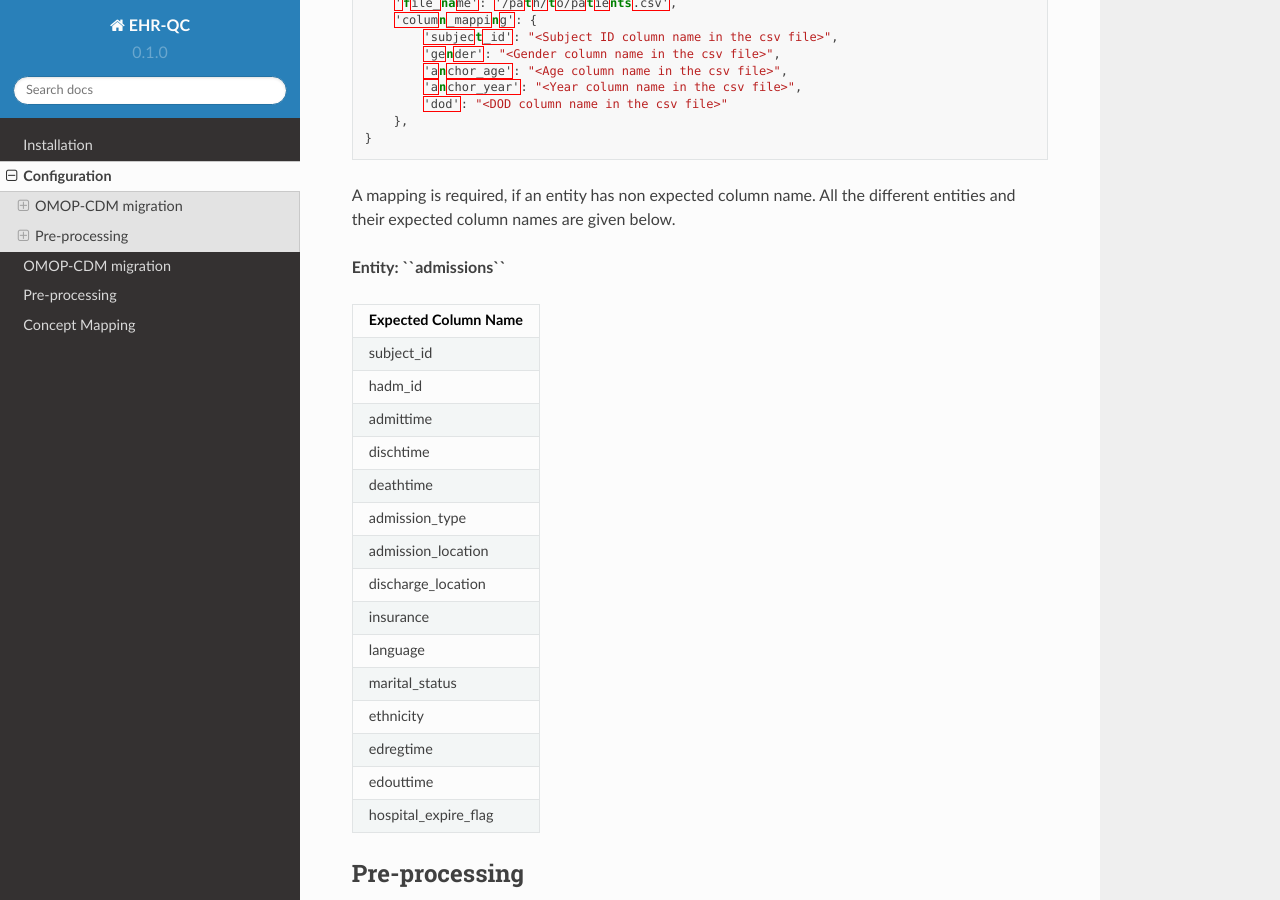
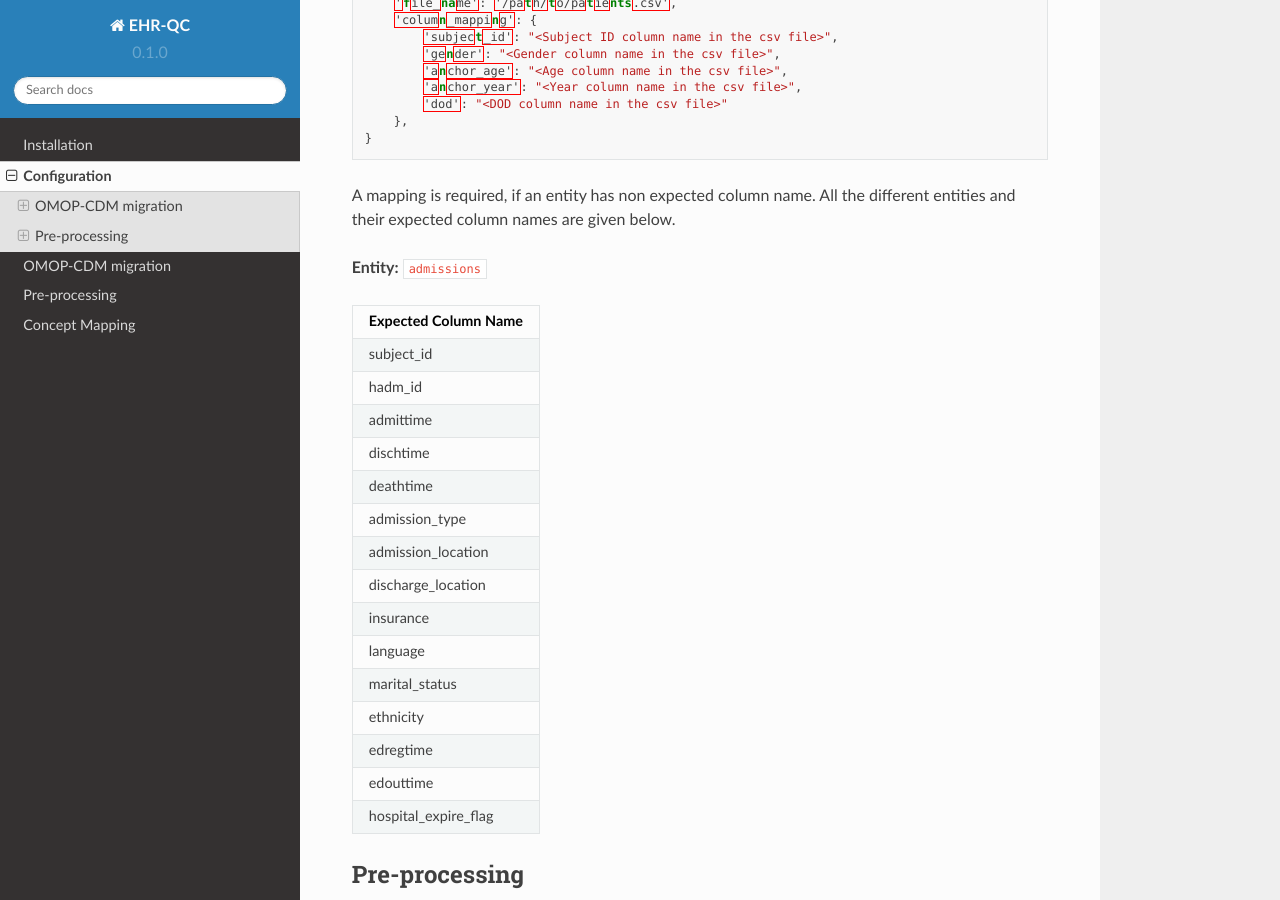
Before and after one commit to ryashpal/EHR-QC-Tutorials, a Sphinx documentation site: the page built from docs/source/config.rst, in a window 1280 px wide and 900 px high, scrolled down 2701 px. Built offline with Sphinx 7.4.7 and the Read the Docs theme 2.0.0, drawn with Linux system fonts in a browser that asks for light colours.

```diff
--- a/docs/source/config.rst
+++ b/docs/source/config.rst
@@ -117,7 +117,7 @@ For example, the mapping information for entity `Patients` will be as shown belo
 
 A mapping is required, if an entity has non expected column name. All the different entities and their expected column names are given below.
 
-**Entity: ``admissions``**
+**Entity:** ``admissions``
 
 +----------------------+
 | Expected Column Name |
```
